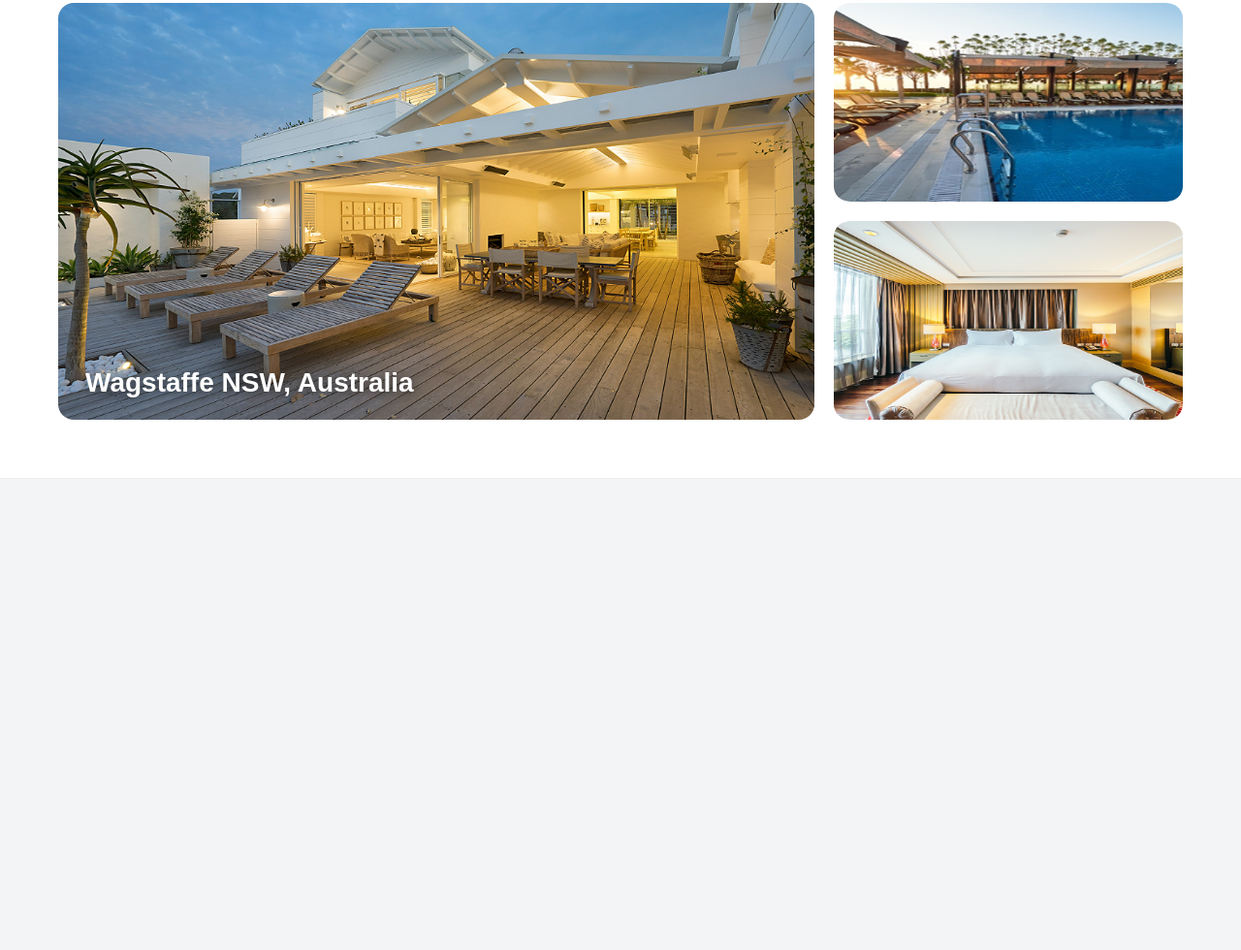
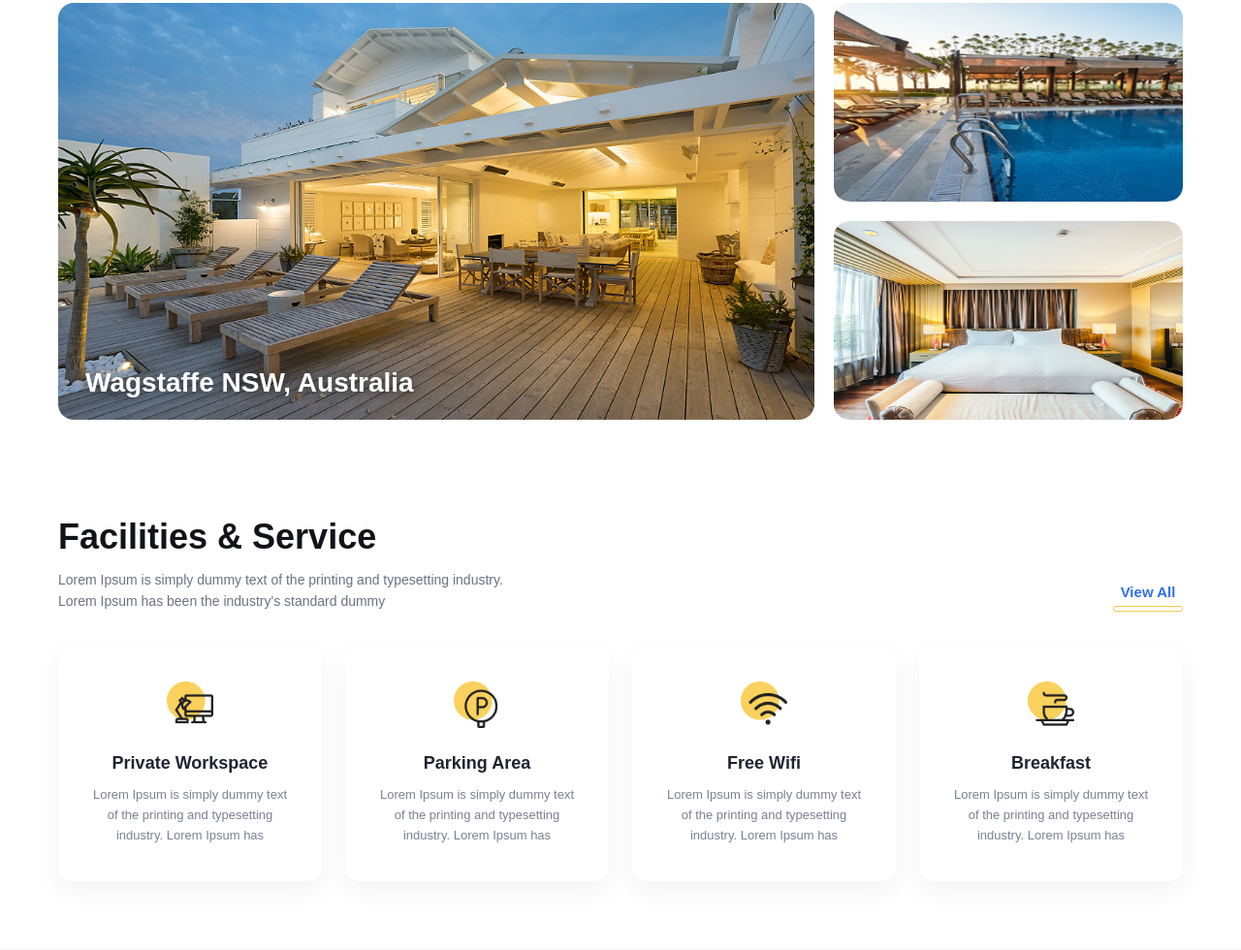
Before and after one commit to ismomir/akobir-2, a plain HTML site: page index.html in a window 1280 px wide. Shown: the part 329-1309 px from the top of the page at 97% size. Before the commit the page ends 823 px from the top, so only its background shows below. Drawn offline with Linux system fonts and the light colour scheme.

Commit message:
treti div

```diff
--- a/index.html
+++ b/index.html
@@ -84,5 +84,67 @@
         </div>
     </div>
 
+    <!-- +++++++++++++++++++++++++++++++++++ -->
+
+    <div class="facilities-section">
+        <div class="facilities-top">
+            <div class="facilities-heading">
+                <h2>Facilities &amp; Service</h2>
+                <p class="facilities-subtitle">
+                    Lorem Ipsum is simply dummy text of the printing and typesetting industry.<br>
+                    Lorem Ipsum has been the industry's standard dummy
+                </p>
+            </div>
+
+            <div class="view-all-box">
+                <div class="view-all-text">View All</div>
+                <div class="view-all-line"></div>
+            </div>
+        </div>
+
+        <div class="facilities-cards">
+            <div class="facility-card">
+                <img src="Group 78.png" alt="Private Workspace" class="facility-icon">
+                <h3 class="facility-title">Private Workspace</h3>
+                <p class="facility-text">
+                    Lorem Ipsum is simply dummy text<br>
+                    of the printing and typesetting<br>
+                    industry. Lorem Ipsum has
+                </p>
+            </div>
+
+            <div class="facility-card">
+                <img src="logo2.png" alt="Parking Area" class="facility-icon">
+                <h3 class="facility-title">Parking Area</h3>
+                <p class="facility-text">
+                    Lorem Ipsum is simply dummy text<br>
+                    of the printing and typesetting<br>
+                    industry. Lorem Ipsum has
+                </p>
+            </div>
+
+            <div class="facility-card">
+                <img src="logo3.png" alt="Free Wifi" class="facility-icon">
+                <h3 class="facility-title">Free Wifi</h3>
+                <p class="facility-text">
+                    Lorem Ipsum is simply dummy text<br>
+                    of the printing and typesetting<br>
+                    industry. Lorem Ipsum has
+                </p>
+            </div>
+
+            <div class="facility-card">
+                <img src="logo4.png" alt="Breakfast" class="facility-icon">
+                <h3 class="facility-title">Breakfast</h3>
+                <p class="facility-text">
+                    Lorem Ipsum is simply dummy text<br>
+                    of the printing and typesetting<br>
+                    industry. Lorem Ipsum has
+                </p>
+            </div>
+        </div>
+    </div>
+
+
 </body>
 </html>
--- a/style.css
+++ b/style.css
@@ -219,3 +219,86 @@ body {
     border-radius: 16px;
     display: block;
 }
+/* ++++++++++++++++++++++ */
+
+/* Раздел Facilities & Service */
+.facilities-section {
+    max-width: 1240px;
+    margin: 0 auto;
+    padding: 40px 40px 70px;
+}
+
+.facilities-top {
+    display: flex;
+    justify-content: space-between;
+    align-items: flex-end;
+    margin-bottom: 36px;
+}
+
+.facilities-heading h2 {
+    font-size: 36px;
+    color: #111318;
+    font-weight: bold;
+    margin-bottom: 12px;
+}
+
+.facilities-subtitle {
+    font-size: 14px;
+    line-height: 1.6;
+    color: #6b7280;
+}
+
+.view-all-box {
+    cursor: pointer;
+}
+
+.view-all-text {
+    color: #2f6fed;
+    font-size: 15px;
+    font-weight: bold;
+    text-align: center;
+    margin-bottom: 6px;
+}
+
+.view-all-line {
+    width: 72px;
+    height: 6px;
+    border: 1px solid #f2c94c;
+    border-radius: 6px;
+    background-color: #ffffff;
+}
+
+/* Карточки услуг */
+.facilities-cards {
+    display: flex;
+    gap: 24px;
+}
+
+.facility-card {
+    flex: 1;
+    background-color: #ffffff;
+    border-radius: 14px;
+    padding: 36px 20px;
+    text-align: center;
+    box-shadow: 0 10px 28px rgba(17, 24, 39, 0.05);
+}
+
+.facility-icon {
+    width: 48px;
+    height: 48px;
+    display: inline-block;
+    margin-bottom: 22px;
+}
+
+.facility-title {
+    font-size: 18px;
+    color: #1f2430;
+    font-weight: bold;
+    margin-bottom: 12px;
+}
+
+.facility-text {
+    font-size: 13px;
+    line-height: 1.6;
+    color: #7b8190;
+}
```
Also changed, not shown: Group 78.png (added), 1 other file.
